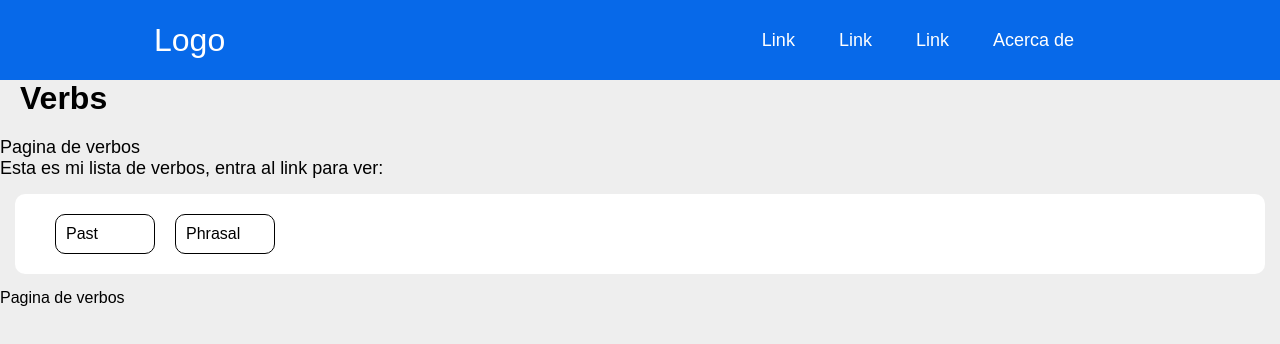
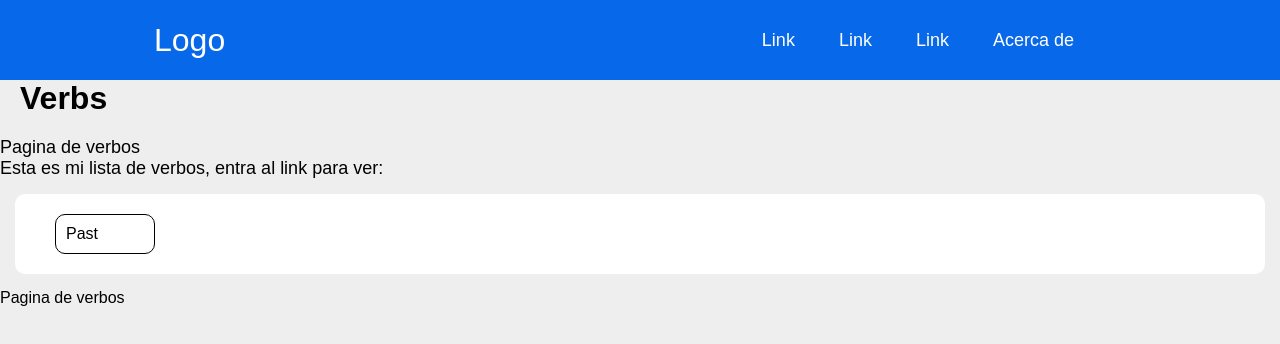
Before and after one commit to RubenAcosta16/paginaRubenPast, a plain HTML site: page index.html in a window 1280 px wide. Drawn offline with Linux system fonts and the light colour scheme.

Commit message:
delete phrasal

```diff
--- a/index.html
+++ b/index.html
@@ -51,9 +51,9 @@
                 Past
             </div>
             </a></div>
-            <div class="verb-link"><a href="./phrasal/"><div>
+            <!-- <div class="verb-link"><a href="./phrasal/"><div>
                 Phrasal
-            </div></a></div>
+            </div></a></div> -->
 
         </div>
 
```
